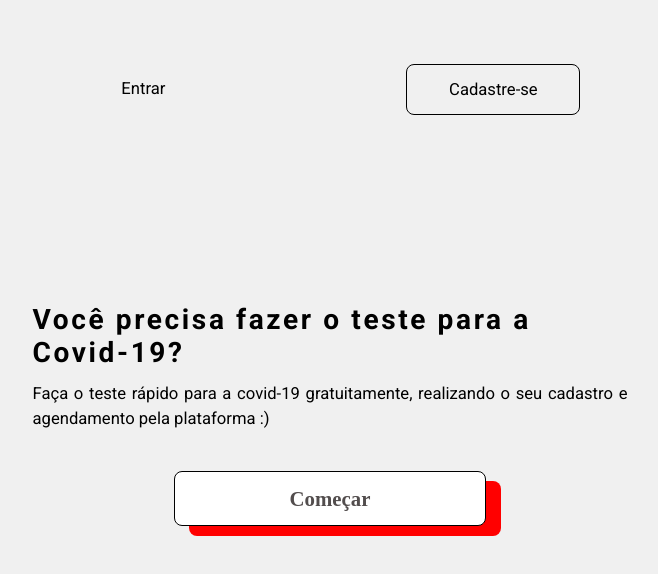
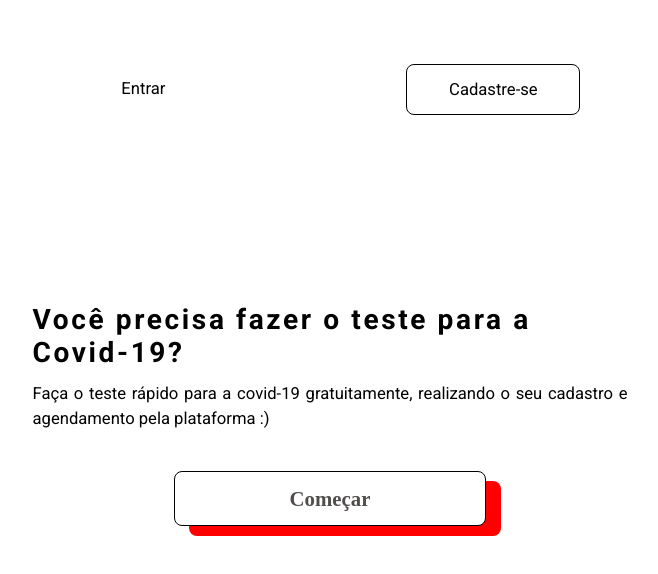
Before and after one commit to lumamontes/testeApp, a React (Create React App) app in the folder web/: page / in a window 1280 px wide. Shown: the top 574 px of the page, without its empty margins (310-968 px from the left). Built offline with nearby package versions, Linux system fonts and the light colour scheme.

Commit message:
ajustado cor do background

```diff
--- a/web/src/assets/styles/global.css
+++ b/web/src/assets/styles/global.css
@@ -1,7 +1,7 @@
 :root {
 font-size: 60%;
 
---color-background: #F0F0F0;
+--color-background: #ffffff;
 
 --color-behind-background: #FFFFFF ;
 
@@ -50,11 +50,11 @@ body, input, button, textarea{
 a {
     text-decoration: none;
     color: var(--color-base);
-
 }
 
 @media (min-width: 700px){
     :root{
         font-size: 65%;
     }
+
 }
```
